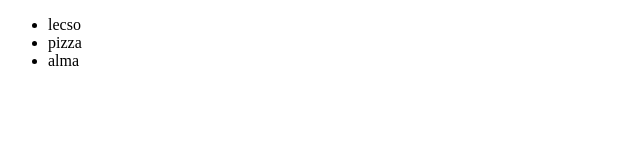
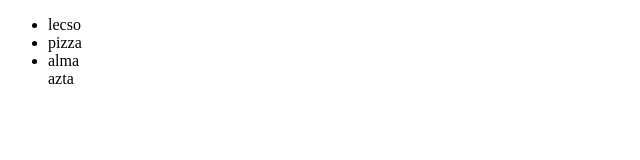
Before and after one commit to balint07/web1, a plain HTML site: page index.html in a window 1280 px wide. Shown: the full height of the page, 0-640 px from the left. Drawn offline with Linux system fonts and the light colour scheme.

Commit message:
Update index.html

```diff
--- a/index.html
+++ b/index.html
@@ -10,6 +10,7 @@
         <li>lecso</li>
         <li>pizza</li>
         <li>alma</li>
+        azta
     </ul>
 </body>
 </html>
```
